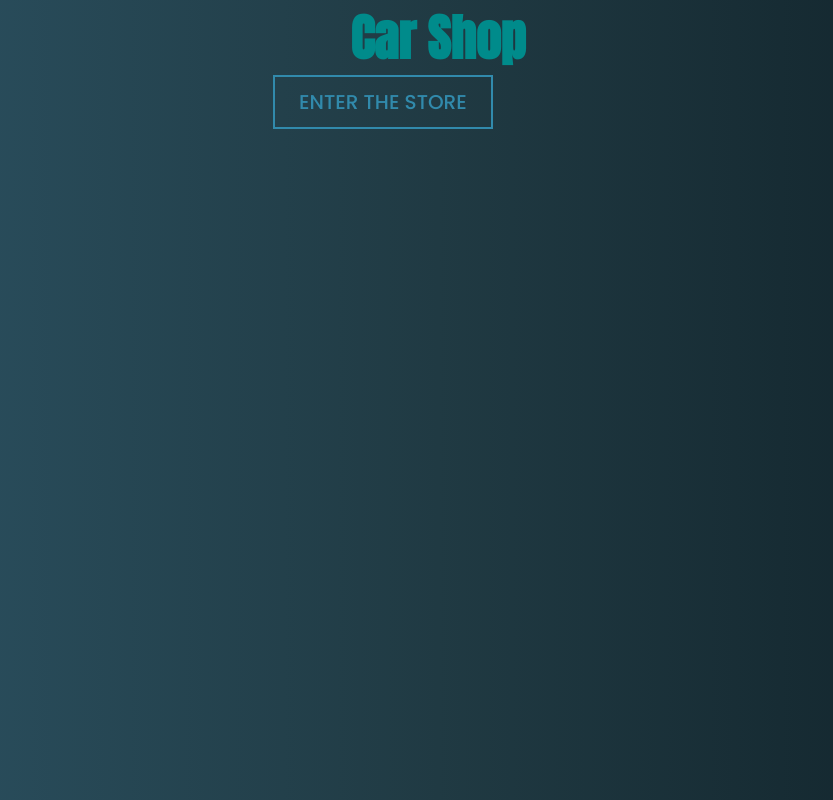
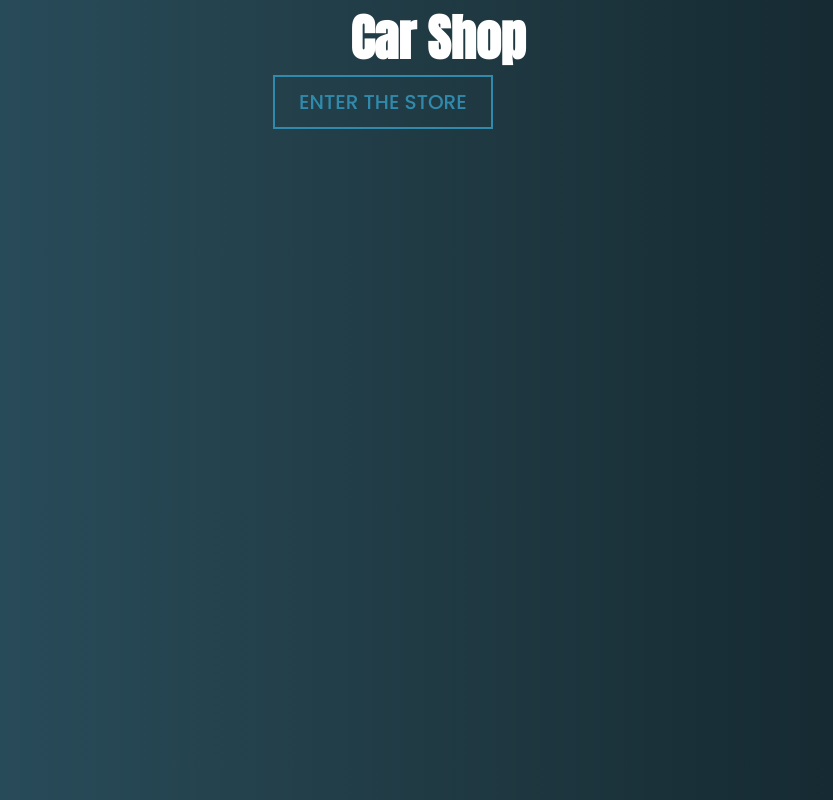
Before and after one commit to Saubers/Proyecto-Final, a React (Create React App) app in the folder client/: page / in a window 1280 px wide. Shown: the whole page, without its empty margins (202-1035 px from the left). Built offline with nearby package versions, Linux system fonts and the light colour scheme.

Commit message:
cambios searchbar

```diff
--- a/client/src/components/LandingPage/LangingPage.module.css
+++ b/client/src/components/LandingPage/LangingPage.module.css
@@ -17,7 +17,7 @@
 .title{
 font-family: 'Anton', sans-serif;
 font-size: 50px;
-color: darkcyan;
+color: rgb(255, 255, 255);
 display: flex;
 justify-content: center;
 }
```
